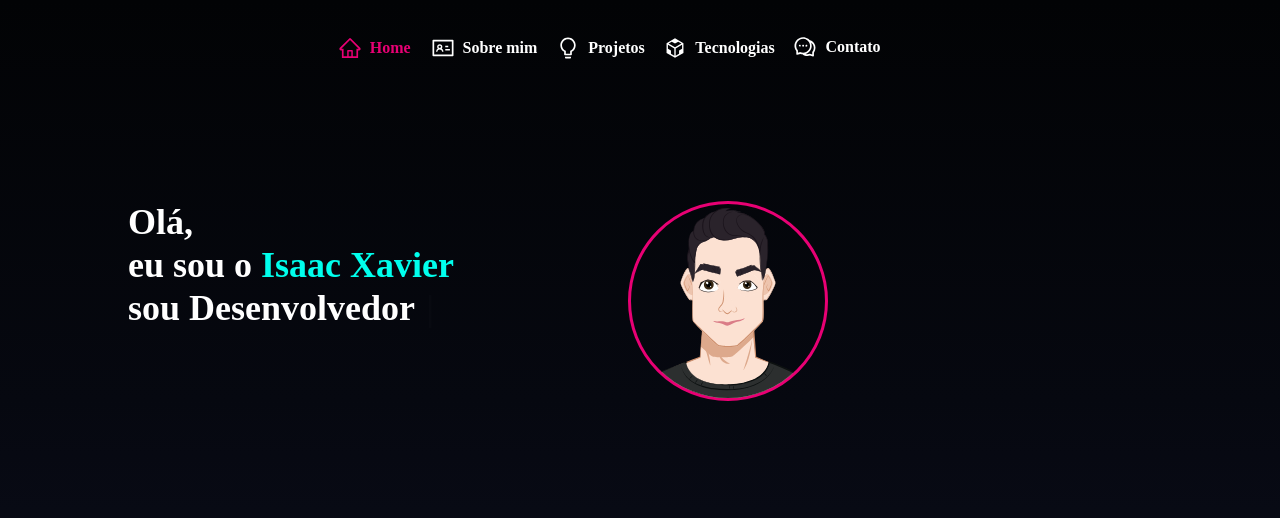
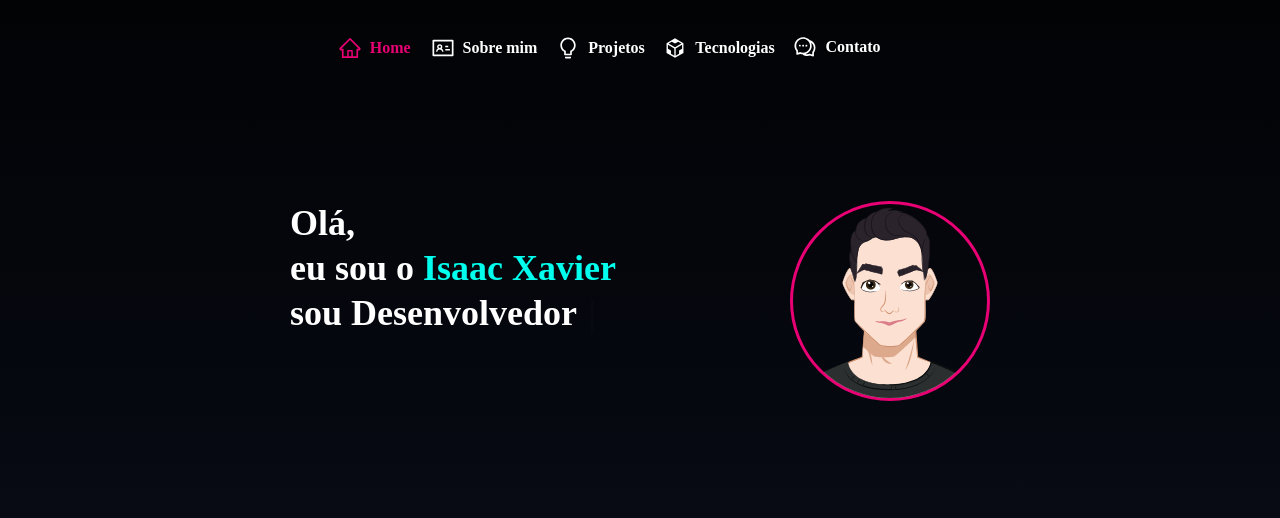
Before and after one commit to zaquinn/projeto-portfolio, a React (Create React App) app: page / in a window 1280 px wide. Shown: the top 518 px of the page. Built offline with nearby package versions, Linux system fonts and the light colour scheme; a web font is replaced by a local one.

Commit message:
create: create center layout config

```diff
--- a/src/pages/MainPage/index.jsx
+++ b/src/pages/MainPage/index.jsx
@@ -39,26 +39,38 @@ export const MainPage = () => {
       <Header />
       {shouldRender === "Home" && (
         <Flex h="75vh" w="100%" bg="transparent" justifyContent="center">
-          <Flex pt="105px" pl="10%" w="100%">
-            <Flex flexDirection="column" w="50%" maxW="500px">
-              <Heading>Olá,</Heading>
-              <Heading>
+          <Flex
+            pt="105px"
+            pl="5%"
+            pr="5%"
+            w="100%"
+            flexDirection={["column-reverse", "column-reverse", "row"]}
+            justifyContent="center"
+          >
+            <Flex
+              flexDirection="column"
+              w={["100%", "100%", "50%"]}
+              maxW="500px"
+              h="100%"
+            >
+              <Heading lineHeight="2.8rem">Olá,</Heading>
+              <Heading lineHeight="2.8rem">
                 eu sou o{" "}
-                <Text as="span" color="neon.200">
+                <Text as="span" color="neon.200" lineHeight="2.8rem">
                   Isaac Xavier
                 </Text>
               </Heading>
-              <Heading>
+              <Heading lineHeight="2.8rem">
                 sou Desenvolvedor{" "}
-                <Text as="span" color="cpunk.400">
+                <Text as="span" color="cpunk.400" lineHeight="2.8rem">
                   {text}
-                  <Text as="span" color="white">
+                  <Text as="span" color="white" lineHeight="2.8rem">
                     <Cursor />
                   </Text>
                 </Text>
               </Heading>
             </Flex>
-            <Flex w="200">
+            <Flex w="200" justifyContent="center">
               <Image
                 src={avatar}
                 h={["150px", "150px", "200px"]}
```
